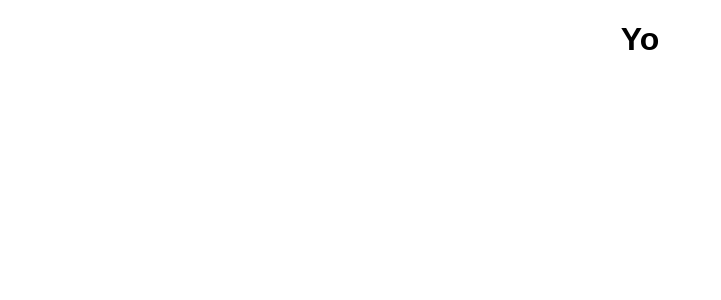
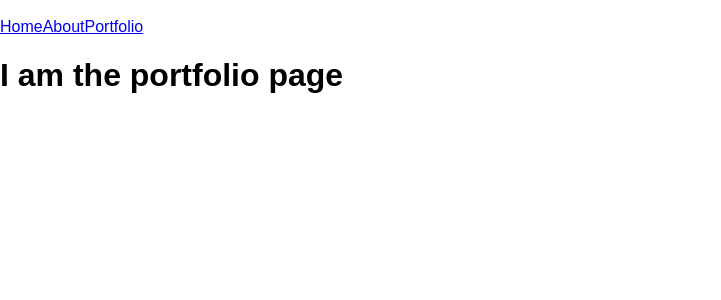
Before and after one commit to SeanMcP/week10-day3-react-portfolio, a React (Create React App) app: page /portfolio in a window 1280 px wide. Shown: the top 300 px of the page, without its empty margins (0-721 px from the left). Built offline with nearby package versions, Linux system fonts and the light colour scheme.

Commit message:
Create Components and ReactRouter

```diff
--- /dev/null
+++ b/src/components/About.js
@@ -0,0 +1,12 @@
+import React, { Component } from 'react'
+import { Link } from 'react-router-dom'
+
+export default class About extends Component {
+  render() {
+    return (
+      <div>
+        <h1>I am the about page</h1>
+      </div>
+    )
+  }
+}
--- /dev/null
+++ b/src/components/BaseLayout.js
@@ -0,0 +1,22 @@
+import React, { Component } from 'react'
+import { Link } from 'react-router-dom'
+
+export default class BaseLayout extends Component {
+  render() {
+    return (
+      <div className="container">
+        <header>
+          <img src=""/>
+          <nav>
+            <Link to="/">Home</Link>
+            <Link to="/about">About</Link>
+            <Link to="/portfolio">Portfolio</Link>
+          </nav>
+        </header>
+        <main>
+          {this.props.children}
+        </main>
+      </div>
+    )
+  }
+}
--- /dev/null
+++ b/src/components/Home.js
@@ -0,0 +1,12 @@
+import React, { Component } from 'react'
+import { Link } from 'react-router-dom'
+
+export default class BaseLayout extends Component {
+  render() {
+    return (
+      <div>
+        <h1>I am the home page</h1>
+      </div>
+    )
+  }
+}
--- /dev/null
+++ b/src/components/Portfolio.js
@@ -0,0 +1,12 @@
+import React, { Component } from 'react'
+import { Link } from 'react-router-dom'
+
+export default class Portfolio extends Component {
+  render() {
+    return (
+      <div>
+        <h1>I am the portfolio page</h1>
+      </div>
+    )
+  }
+}
--- a/src/index.js
+++ b/src/index.js
@@ -1,8 +1,25 @@
 import React from 'react';
 import ReactDOM from 'react-dom';
+import {BrowserRouter, Route, Switch} from 'react-router-dom';
+
 import './styles/index.css';
 import App from './components/App';
 import registerServiceWorker from './registerServiceWorker';
 
-ReactDOM.render(<App />, document.getElementById('root'));
+import BaseLayout from './components/BaseLayout'
+import Home from './components/Home'
+import About from './components/About'
+import Portfolio from './components/Portfolio'
+
+ReactDOM.render(
+  <BrowserRouter>
+    <BaseLayout>
+      <Switch>
+        <Route path="/about" component={About} />
+        <Route path="/portfolio" component={Portfolio} />
+        <Route path="/" component={Home} />
+      </Switch>
+    </BaseLayout>
+  </BrowserRouter>
+  , document.getElementById('root'));
 registerServiceWorker();
```
